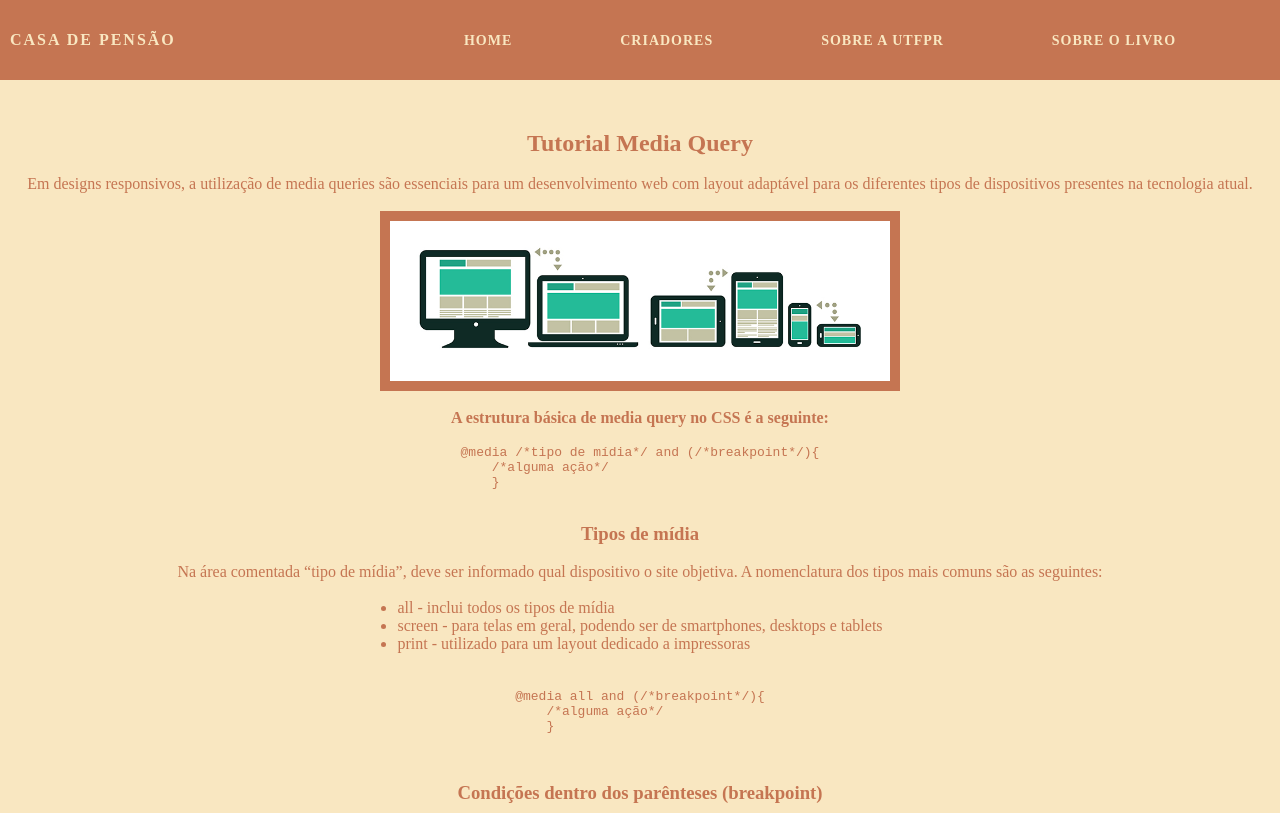
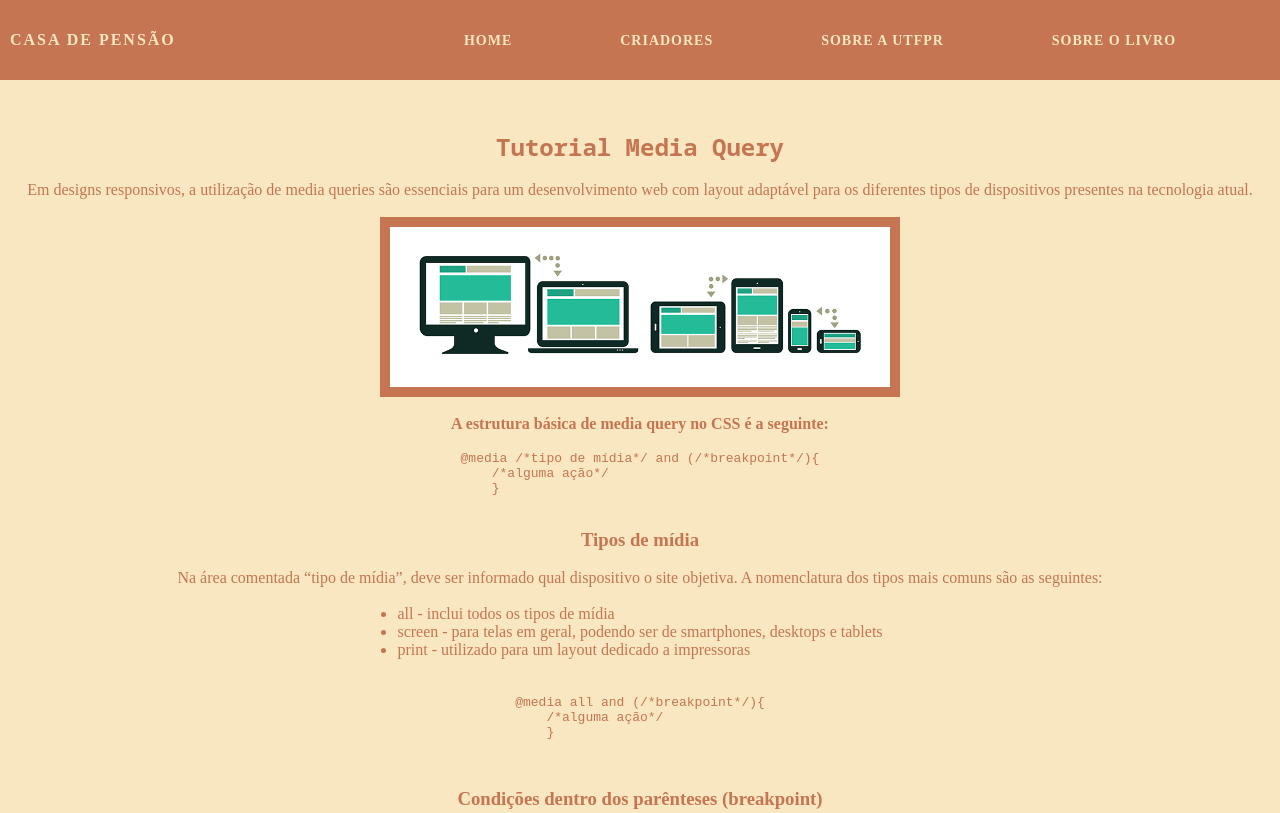
Before and after one commit to carolineml/CasaDePensao, a plain HTML site: page tutorial/tutorial.html in a window 1280 px wide. Shown: the top 813 px of the page. Drawn offline with Linux system fonts and the light colour scheme.

Commit message:
Update estilo_tutorial.css

```diff
--- a/tutorial/estilo_tutorial.css
+++ b/tutorial/estilo_tutorial.css
@@ -1,3 +1,4 @@
+@import url('https://fonts.googleapis.com/css2?family=Noto+Sans+Mono:wght@500&display=swap');
 :root{
     --cor1:#5a2f1d;
     --cor2:#f9e7c1;
@@ -5,6 +6,7 @@
     --cor4:#8f4c2d;
     --cor5: #9e725f;
     --cor6:#c57552;
+    --fontetitle: 'Noto Sans Mono', monospace;
 }
 *{
     padding: 0px;
@@ -94,3 +96,6 @@ img{
     height: auto;
     width: auto;
 }
+h2{
+    font-family: var(--fontetitle);
+}
```
